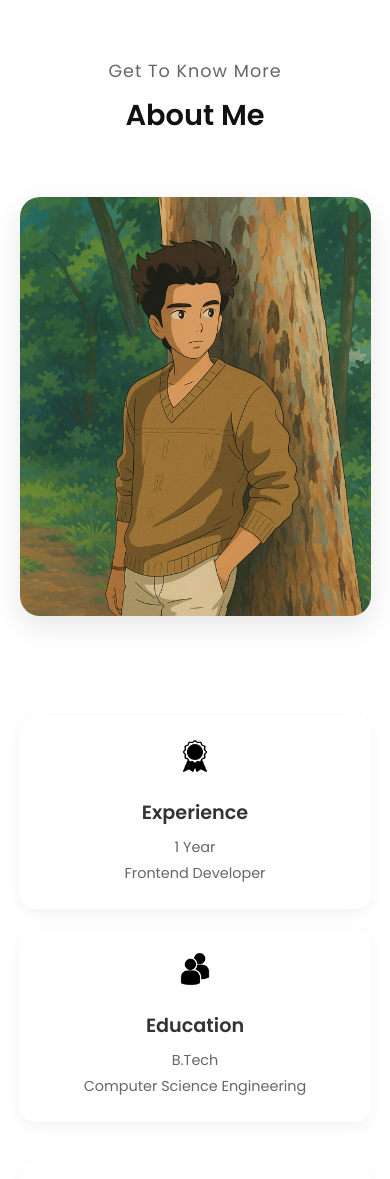
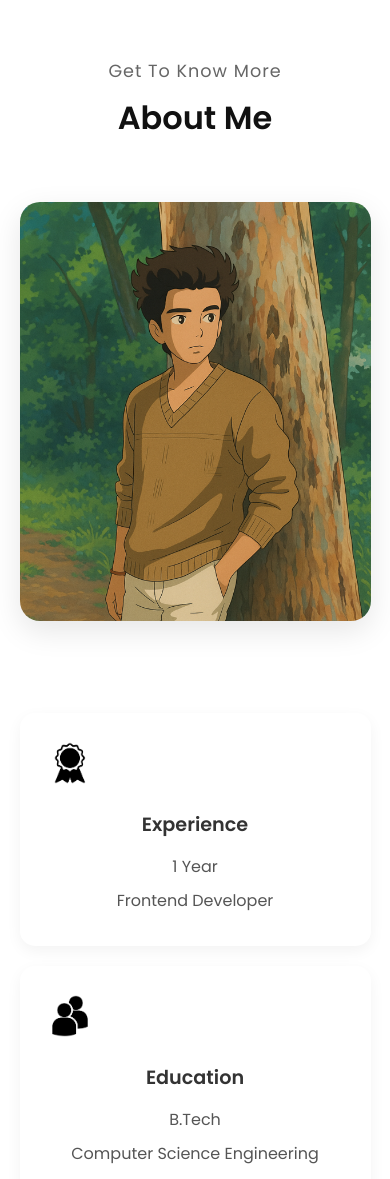
Before and after one commit to Tharish-kumar/Portfiolio-Website, a plain HTML site: page index.html in a window 390 px wide. Shown: the part 758-1937 px from the top of the page. Drawn offline with nearby package versions, Linux system fonts and the light colour scheme.

Commit message:
Update style.css

```diff
--- a/style.css
+++ b/style.css
@@ -193,7 +193,185 @@ a:hover {
 }
 
 /* about section */
+/* About Me Section - MacBook M1 Air Fix */
+#about {
+    padding: 80px 5%;
+    margin: 0 auto;
+    max-width: 1200px;
+}
 
+.about-container {
+    width: 100%;
+    margin: 0 auto;
+}
+
+.head-title {
+    text-align: center;
+    margin-bottom: 60px;
+}
+
+.konw-more {
+    font-size: 1.1rem;
+    color: #666;
+    letter-spacing: 1px;
+    margin-bottom: 10px;
+}
+
+.head-title h2 {
+    font-size: 2.8rem;
+    color: #111;
+    font-weight: 700;
+    margin: 0;
+}
+
+.content-box {
+    display: flex;
+    flex-direction: row;
+    align-items: flex-start;
+    justify-content: space-between;
+    gap: 60px;
+    width: 100%;
+}
+
+.image-box {
+    flex: 1;
+    min-width: 300px;
+    max-width: 400px;
+    display: flex;
+    justify-content: center;
+    align-items: center;
+}
+
+.image-box img {
+    width: 100%;
+    height: auto;
+    border-radius: 20px;
+    box-shadow: 0 10px 30px rgba(0,0,0,0.1);
+}
+
+.right-section {
+    flex: 1;
+    min-width: 300px;
+    display: flex;
+    flex-direction: column;
+    gap: 40px;
+}
+
+.exp-boxes {
+    display: flex;
+    gap: 30px;
+    width: 100%;
+}
+
+.box {
+    flex: 1;
+    padding: 30px;
+    background: white;
+    border-radius: 15px;
+    box-shadow: 0 5px 15px rgba(0,0,0,0.05);
+}
+
+.box img {
+    width: 50px;
+    height: 50px;
+    margin-bottom: 15px;
+}
+
+.box h3 {
+    font-size: 1.2rem;
+    margin-bottom: 15px;
+    color: #333;
+    text-align: center;
+}
+
+.box p {
+    font-size: 1rem;
+    color: #555;
+    margin: 8px 0;
+    line-height: 1.6;
+    text-align: center;
+}
+
+.para-content {
+    background: white;
+    padding: 30px;
+    border-radius: 15px;
+    box-shadow: 0 5px 15px rgba(0,0,0,0.05);
+}
+
+.para-content p {
+    font-size: 1.05rem;
+    line-height: 1.8;
+    color: #555;
+    margin: 0;
+}
+
+/* Specific MacBook M1 Air Adjustments */
+@media screen and (min-width: 1440px) {
+    /* Adjustments for MacBook M1 Air screen size */
+    .content-box {
+        gap: 80px;
+    }
+
+    .exp-boxes {
+        gap: 40px;
+    }
+
+    .box {
+        padding: 35px;
+    }
+
+    .para-content p {
+        font-size: 1.1rem;
+        line-height: 1.9;
+    }
+}
+
+/* Responsive Adjustments */
+@media screen and (max-width: 1024px) {
+    .content-box {
+        flex-direction: column;
+        align-items: center;
+    }
+
+    .image-box {
+        max-width: 500px;
+        margin-bottom: 40px;
+    }
+
+    .right-section {
+        width: 100%;
+    }
+}
+
+@media screen and (max-width: 768px) {
+    .head-title h2 {
+        font-size: 2.2rem;
+    }
+
+    .exp-boxes {
+        flex-direction: column;
+        gap: 20px;
+    }
+
+    .box {
+        width: 100%;
+    }
+}
+
+@media screen and (max-width: 480px) {
+    .head-title h2 {
+        font-size: 1.8rem;
+    }
+
+    .box {
+        padding: 25px;
+    }
+
+    .para-content {
+        padding: 25px;
+    }
+}
 
 /* experience skills */
 #experience {
@@ -527,181 +705,3 @@ a:hover {
         border-radius: 10px;
     }
 }
-
-/* About Section - Fixed for MacBook M1 */
-#about {
-    padding: 80px 5%;
-    margin: 0 auto;
-    max-width: 1400px;
-}
-
-.about-container {
-    width: 100%;
-    margin: 0 auto;
-}
-
-.head-title {
-    text-align: center;
-    margin-bottom: 60px;
-}
-
-.konw-more {
-    font-size: 1.1rem;
-    color: #666;
-    letter-spacing: 1px;
-    margin-bottom: 10px;
-}
-
-.head-title h2 {
-    font-size: 2.8rem;
-    color: #111;
-    font-weight: 700;
-    margin: 0;
-}
-
-.content-box {
-    display: flex;
-    flex-direction: row;
-    align-items: flex-start;
-    justify-content: space-between;
-    gap: 60px;
-    width: 100%;
-}
-
-.image-box {
-    flex: 1;
-    min-width: 300px;
-    max-width: 400px;
-    display: flex;
-    justify-content: center;
-    align-items: center;
-    border-radius: 20px;
-    overflow: hidden;
-    box-shadow: 0 10px 30px rgba(0,0,0,0.1);
-}
-
-.image-box img {
-    width: 100%;
-    height: auto;
-    object-fit: cover;
-    transition: transform 0.3s ease;
-}
-
-.image-box img:hover {
-    transform: scale(1.03);
-}
-
-.right-section {
-    flex: 1;
-    min-width: 300px;
-    display: flex;
-    flex-direction: column;
-    gap: 40px;
-}
-
-.exp-boxes {
-    display: flex;
-    gap: 20px;
-    width: 100%;
-}
-
-.box {
-    flex: 1;
-    padding: 30px;
-    background: white;
-    border-radius: 15px;
-    box-shadow: 0 5px 15px rgba(0,0,0,0.05);
-    text-align: center;
-    transition: transform 0.3s ease, box-shadow 0.3s ease;
-}
-
-.box:hover {
-    transform: translateY(-5px);
-    box-shadow: 0 10px 25px rgba(0,0,0,0.1);
-}
-
-.box img {
-    width: 50px;
-    height: 50px;
-    margin-bottom: 15px;
-}
-
-.box h3 {
-    font-size: 1.2rem;
-    margin-bottom: 10px;
-    color: #333;
-}
-
-.box p {
-    font-size: 0.9rem;
-    color: #666;
-    margin: 5px 0;
-}
-
-.para-content {
-    background: white;
-    padding: 30px;
-    border-radius: 15px;
-    box-shadow: 0 5px 15px rgba(0,0,0,0.05);
-}
-
-.para-content p {
-    font-size: 1rem;
-    line-height: 1.8;
-    color: #555;
-    margin: 0;
-}
-
-/* Responsive Adjustments */
-@media screen and (max-width: 1024px) {
-    .content-box {
-        flex-direction: column;
-        align-items: center;
-    }
-
-    .image-box {
-        max-width: 500px;
-        margin-bottom: 40px;
-    }
-
-    .right-section {
-        width: 100%;
-    }
-
-    .exp-boxes {
-        flex-wrap: wrap;
-    }
-
-    .box {
-        min-width: calc(50% - 10px);
-    }
-}
-
-@media screen and (max-width: 768px) {
-    .head-title h2 {
-        font-size: 2.2rem;
-    }
-
-    .box {
-        min-width: 100%;
-    }
-
-    .para-content {
-        padding: 20px;
-    }
-}
-
-@media screen and (max-width: 480px) {
-    .head-title h2 {
-        font-size: 1.8rem;
-    }
-
-    .box {
-        padding: 20px;
-    }
-
-    .box img {
-        width: 40px;
-        height: 40px;
-    }
-}
```
